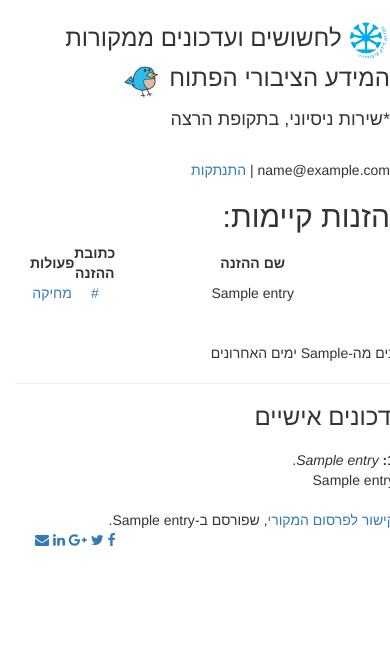
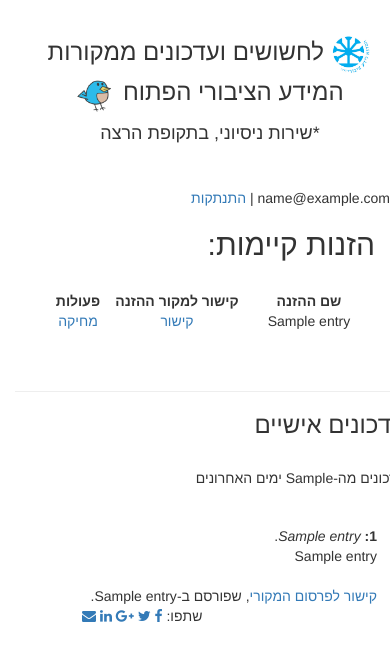
Before and after one commit to noamoss/notifier, a Flask app: template templates/feeds_editor.html in a window 390 px wide; the page is wider, and only the part inside the window is pictured. Shown: the top 661 px of that part. Run offline with Flask 2, Linux system fonts and the light colour scheme; the template is opened without the code that fills it: most values are stand-ins (such as "Sample title", 1, 10 or a date in 2020); parts of the project's set-up code (start-up, migrations or seed data) failed here and were passed over; some libraries are stand-ins or nearby versions.

Commit message:
basic responsivity properties

```diff
--- a/app/static/main.css
+++ b/app/static/main.css
@@ -1,6 +1,54 @@
+header {
+    width: 100%;
+    padding: 1em;
+    text-align: center;
+}
+
+#personal_feed {
+    width: 100%;
+    }
+
+.flash, .error {
+    width: 100%;
+    padding: 2em;
+    text-align: center;
+    }
+
+#register_form, #login_form {
+    width: 100%;
+    padding: 1em;
+    text-align: center
+
+}
+
+form input{
+    width: 80%;
+    padding: 1em;
+    max_width: 350px;
+}
+
+.btn {
+    min-width: 48px;
+    padding: 1.5em;
+}
+
 th, td {
     text-align: center;
 }
 
-.split-line      { display:block;margin:10px; float:right}
-.split-line span { display:block;float:left;margin-left:10px}
+.split-line      { display:block;float:right}
+.split-line span { display:block;float:left}
+
+#feed_list table{
+    width: 100%;
+    padding: 1.5em;
+    text-align: center;
+}
+
+
+.feed_item {
+    width:90%;
+    max-width: 90%;
+    min-width: 90%;
+    padding: 2em;
+}
--- a/templates/_base.html
+++ b/templates/_base.html
@@ -12,17 +12,20 @@
     <![endif]-->
      <meta charset="UTF-8">
         <script src=" {{url_for('static', filename='jquery-2.2.4.min.js') }}"></script>
-
+    <meta name="viewport" content="width=device-width, initial-scale=1.0">
     </head>
 
 <body dir="rtl">
-    <div class="container">
+    <header>
         <h3>
             <img src="{{ url_for('notifier.static', filename='hasadna-logo.jpg') }}" height="40px"/>
     לחשושים ועדכונים ממקורות המידע הציבורי הפתוח
             <img src="{{ url_for('notifier.static', filename='notifier.png') }}" height="40px"/>
         </h3>
         <h4>*שירות ניסיוני, בתקופת הרצה</h4>
+    </header>
+
+    <div class="container">
          {% for message in get_flashed_messages() %}
             <div class="flash">{{ message }}</div>
         {% endfor %}
@@ -31,10 +34,10 @@
         {% endif %}
 
         <br>
-
+        <div class="content">
             {% block content %}
             {% endblock %}
-
+        </div>
     </div>
       <script src=" {{ url_for('static', filename='bootstrap.min.js') }}"></script>
 </body>
--- a/templates/feed.html
+++ b/templates/feed.html
@@ -1,12 +1,15 @@
-    <div>
+    <div id="personal_feed">
         <h3> עדכונים אישיים </h3>
+        <br>
+        <p>עדכונים מה-{{days_no}} ימים האחרונים</p>
        {% for entry in parsed_feeds %}
-        <p class="split-line">
+        <div class="feed_item split-line">
             <b>{{ entry[0] }}:</b><i> {{ entry[1] }}</i>.<br>
                 {{ entry[2] }}<br><br>
 
                 <a href="{{ url_for('notifier.share_item', service='click', project=entry[0], title=entry[1], link=entry[3]) }}" target=_blank>קישור לפרסום המקורי</a>, שפורסם ב-{{ entry[4] }}.
                 <span>
+                    שתפו:
                     <a href=" {{ url_for('notifier.share_item', service='facebook', project=entry[0], title=entry[1], link=entry[3]) }}" target="_blank"><i class="fa fa-facebook" aria-hidden="true"></i></a>
                     <a href="{{ url_for('notifier.share_item', service='twitter', project=entry[0], title=entry[1], link=entry[3]) }}" target="_blank"><i class="fa fa-twitter" aria-hidden="true"></i></a>
                     <a href="{{ url_for('notifier.share_item', service='google', project=entry[0], title=entry[1], link=entry[3]) }}" target="_blank"><i class="fa fa-google-plus" aria-hidden="true"></i></a>
@@ -14,7 +17,7 @@
                     <a href="{{ url_for('notifier.share_item', service='email', project=entry[0], title=entry[1], link=entry[3]) }}" target="_blank"><i class="fa fa-envelope" aria-hidden="true"></i></a>
                 </span>
 
-            <br><br><br>
-        </p>
+            <br>
+        </div>
     {% endfor %}
     </div>
--- a/templates/feeds_editor.html
+++ b/templates/feeds_editor.html
@@ -7,12 +7,9 @@
         </div>
 
 <br><br>
-    <div class="row">
-        <p>עדכונים מה-{{days_no}} ימים האחרונים</p>
-        <div class="col-md-10">
+    <div class="row col-md-10">
             <hr>
             {% include "feed.html" %}
-        </div>
     </div>
         </div>
 {% endblock %}
--- a/templates/login.html
+++ b/templates/login.html
@@ -1,6 +1,7 @@
 {% extends "_base.html" %}
 {% block content %}
-<h3>אנא התחבר/י כדי לצפות ברשימת מקורות המידע שלך.</h3>
+<div id="login_form">
+    <h3>התחבר/י כדי לצפות ברשימת מקורות המידע שלך.</h3>
 
     <form method ="post" action="/">
         {{ form.csrf_token }}
@@ -24,6 +25,9 @@
               {% endif %}
             </span>
         </p>
+    <br>
+    <br>
+
         <button class="btn btn-sm btn-success" type="submit">התחברות</button>
     </form>
     <br>
--- a/templates/registered_feeds.html
+++ b/templates/registered_feeds.html
@@ -1,19 +1,20 @@
-        <div>
+        <div class="container">
             <h2>הזנות קיימות:</h2>
-            <div class="datagrid">
+            <br>
+            <div class="datagrid" id="feed_list">
                 <table>
                     <thead>
                         <tr>
-                            <th width="300"><strong>שם ההזנה</strong></th>
-                            <th><strong>כתובת ההזנה</strong></th>
-                            <th>פעולות</th>
+                            <th width="40%"><strong>שם ההזנה</strong></th>
+                            <th width="20%"><strong>קישור למקור ההזנה</strong></th>
+                            <th width="20%">פעולות</th>
                         </tr>
                     </thead>
                 {% for feed in feeds %}
                     <tr>
-                        <td width="300"> {{feed.name }}</td>
-                        <td> <a href="{{ feed.url }}" target="_blank">{{ feed.url }}</a></td>
-                        <td>
+                        <td width="40%"> {{feed.name }}</td>
+                        <td width="40%"> <a href="{{ feed.url }}" target="_blank">קישור</a></td>
+                        <td width="20%">
                          <a href=" {{ url_for('notifier.delete_feed', feed_id = feed.id) }}">מחיקה</a>
                         </td>
                     </tr>
```
Also changed, not shown: templates/register.html (+5 -4 lines), templates/add_feed_and_register.html (line endings or trailing spaces). Lines whose indentation alone changed are shown as unchanged.
